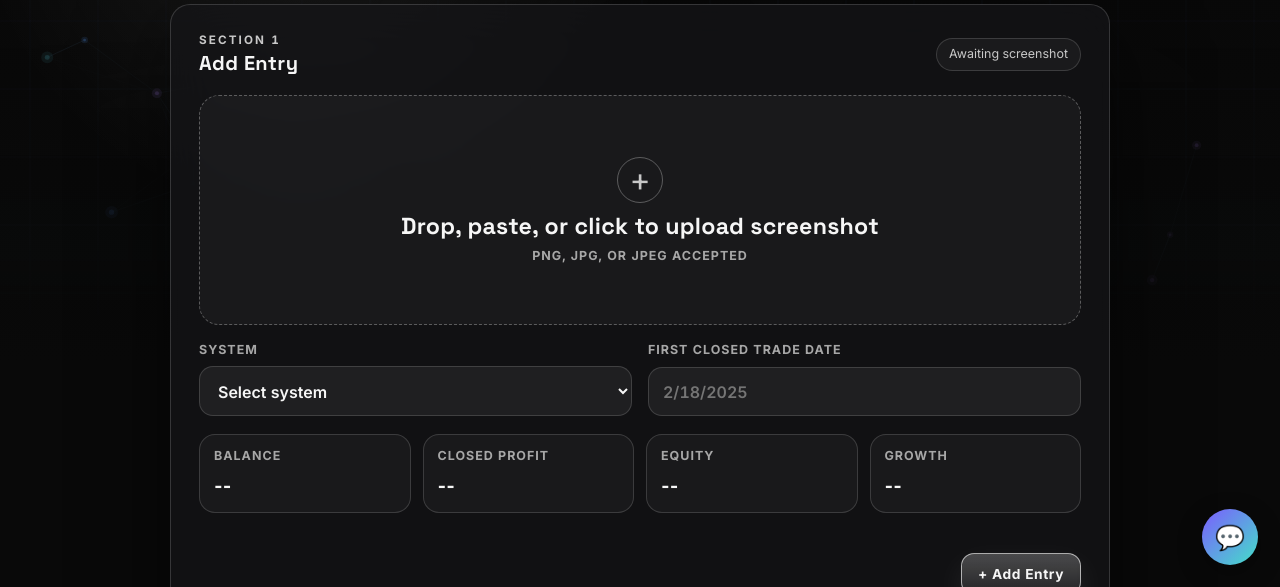
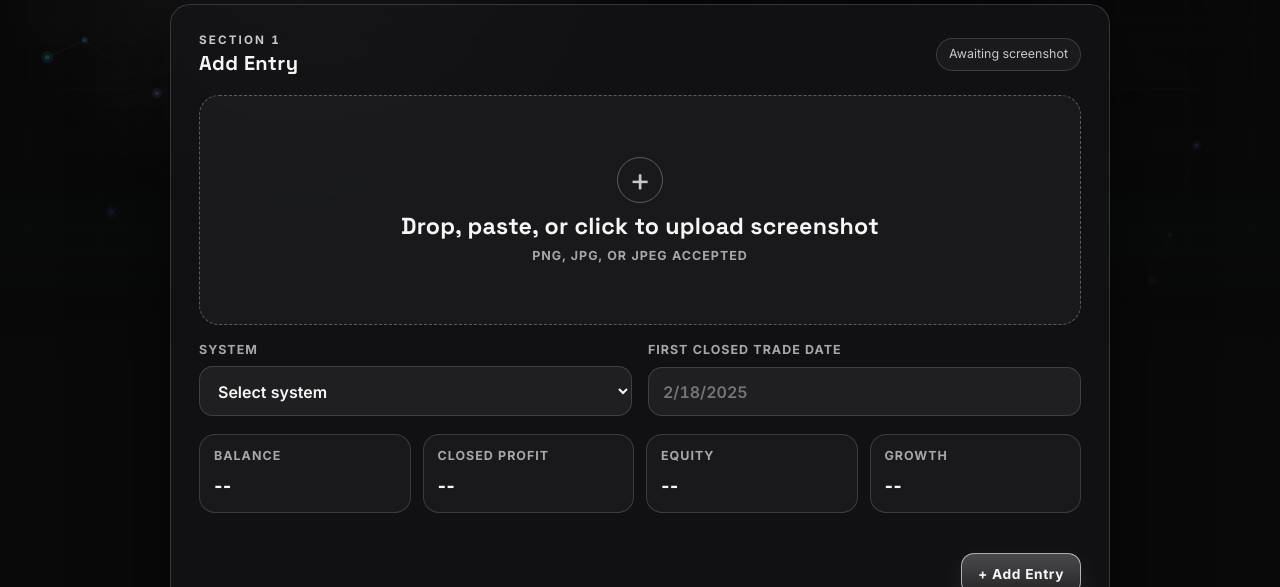
Before and after one commit to ImportantFiles/Pulse.bot, a plain HTML site: page index.html in a window 1280 px wide. Shown: the part 213-800 px from the top of the page. Drawn offline with Linux system fonts and the light colour scheme.

Commit message:
Add files via upload

```diff
--- a/index.html
+++ b/index.html
@@ -11,7 +11,6 @@
   <script src="https://cdn.jsdelivr.net/npm/tesseract.js@5/dist/tesseract.min.js" defer></script>
   <script src="background.js" defer></script>
   <script src="script.js" defer></script>
-  <script src="jhezel-widget.js" defer></script>
 </head>
 <body>
   <button class="guide-button" id="guideButton" type="button">Guide</button>
```
